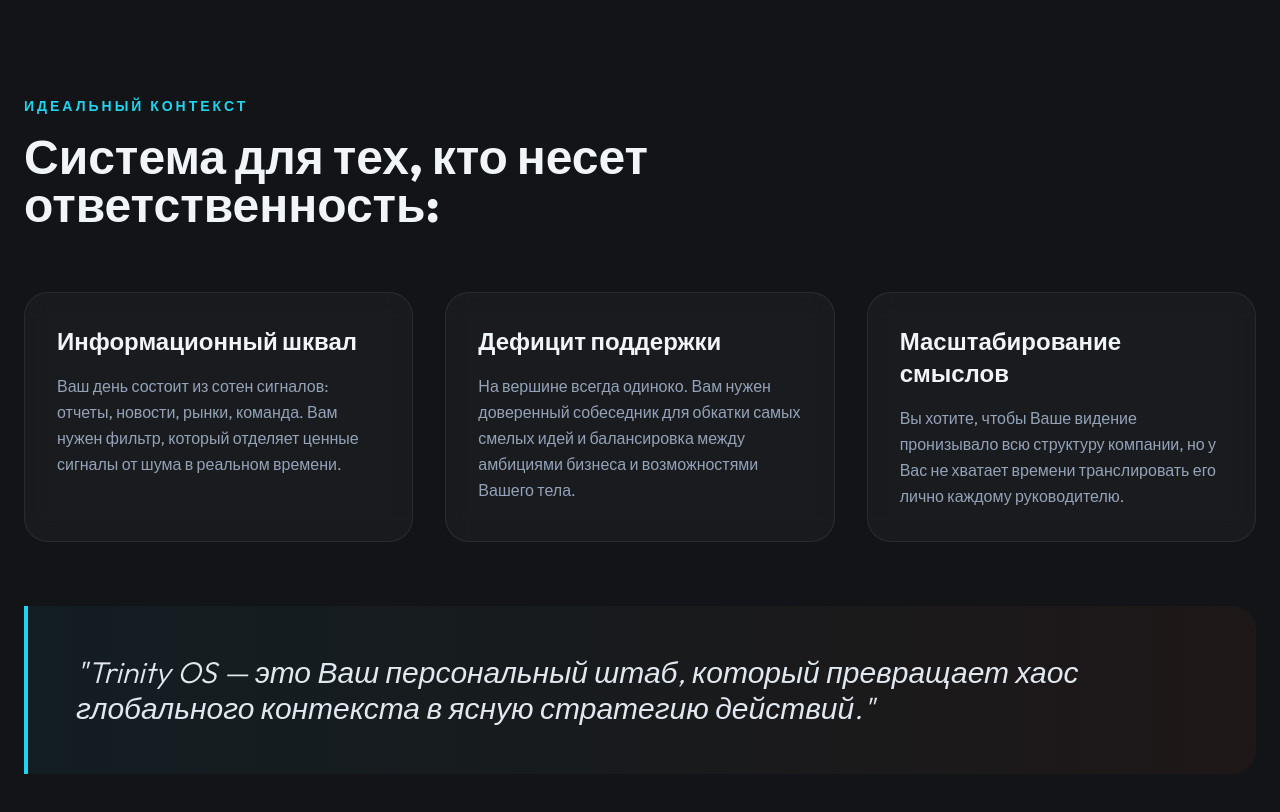
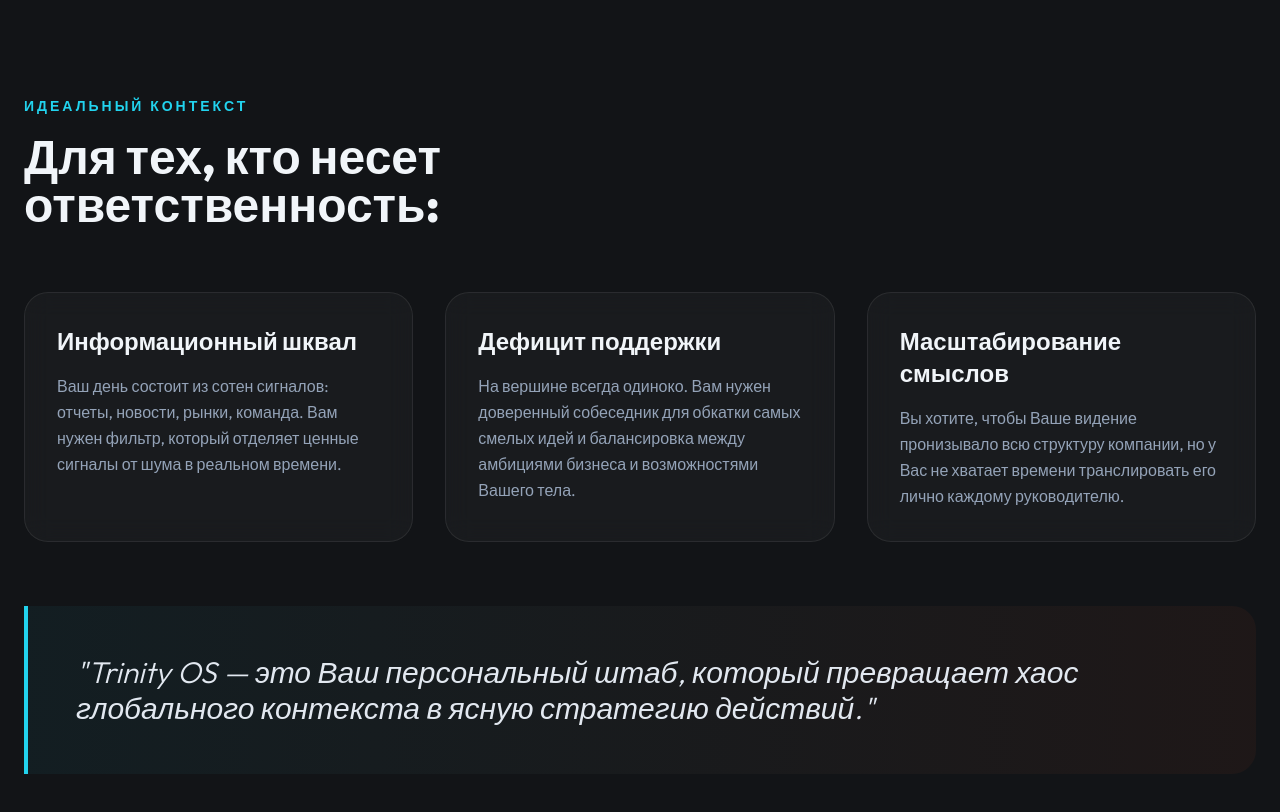
Before and after one commit to alexstashenko/trinity-exec, a plain HTML site: page index.html in a window 1280 px wide. Shown: the part 2020-2832 px from the top of the page. Drawn offline with nearby package versions, Linux system fonts and the light colour scheme.

Commit message:
Update context section header

```diff
--- a/index.html
+++ b/index.html
@@ -137,7 +137,7 @@
         <div class="container mx-auto px-6">
             <span class="block text-primary uppercase tracking-[3px] font-semibold mb-4 text-sm">Идеальный
                 Контекст</span>
-            <h2 class="text-3xl md:text-5xl font-bold mb-16 max-w-3xl">Система для тех, кто несет ответственность:</h2>
+            <h2 class="text-3xl md:text-5xl font-bold mb-16 max-w-3xl">Для тех, кто несет ответственность:</h2>
 
             <div class="grid grid-cols-1 md:grid-cols-3 gap-8">
                 <!-- Card 1 -->
```
